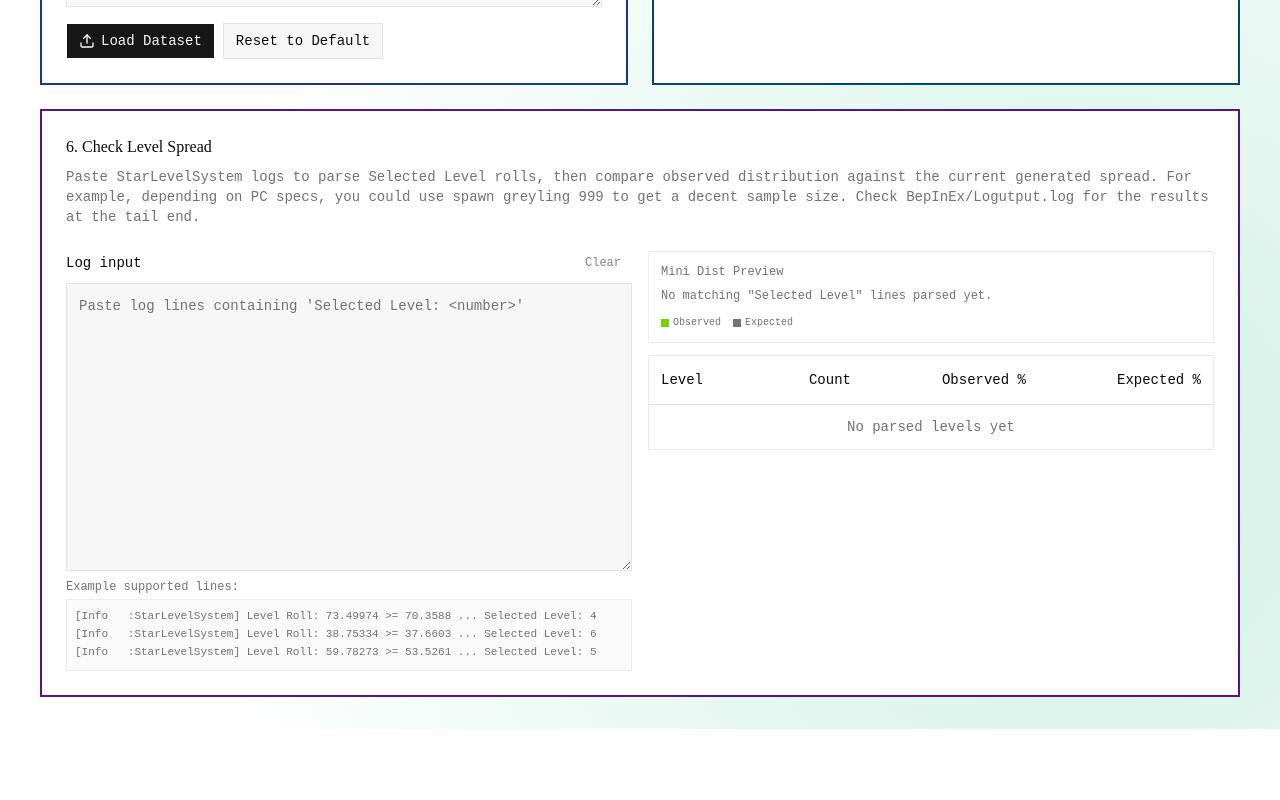
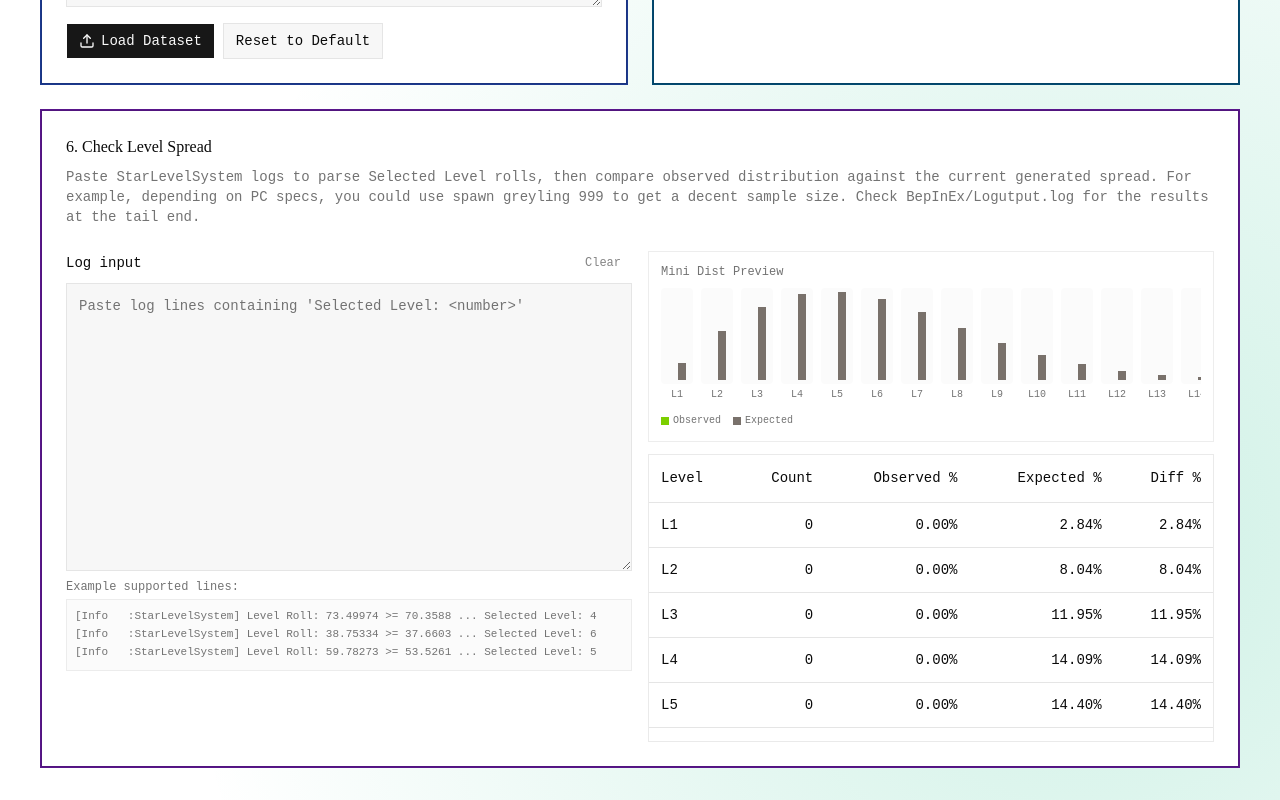
Before and after one commit to dsthedev/slslevelspreadtool, a React (Vite) app: page / in a window 1280 px wide. Shown: the part 1837-2637 px from the top of the page. Before the commit the page ends 2566 px from the top, so only its background shows below. Built offline with nearby package versions, Linux system fonts and the light colour scheme.

Commit message:
feat: add accuracy summary and difference percentage to CheckLevelSpread component

```diff
--- a/src/components/levelupchance/check-level-spread.tsx
+++ b/src/components/levelupchance/check-level-spread.tsx
@@ -32,6 +32,14 @@ type ParsedLevelRow = {
   count: number
   observedPercent: number
   expectedPercent: number
+  differencePercent: number
+}
+
+type AccuracySummary = {
+  averageAbsoluteDifference: number
+  levelCount: number
+  totalVariationDistance: number
+  accuracyPercent: number
 }
 
 const SELECTED_LEVEL_PATTERN = /Selected Level:\s*(\d+)/
@@ -81,14 +89,23 @@ export function CheckLevelSpread({ expectedEntries, className }: CheckLevelSprea
       counts.set(parsedLevel, (counts.get(parsedLevel) ?? 0) + 1)
     }
 
-    const rows = Array.from(counts.entries())
-      .sort((a, b) => a[0] - b[0])
-      .map(([level, count]): ParsedLevelRow => ({
+    const allLevels = Array.from(
+      new Set([...expectedByLevel.keys(), ...counts.keys()])
+    ).sort((a, b) => a - b)
+
+    const rows = allLevels.map((level): ParsedLevelRow => {
+      const count = counts.get(level) ?? 0
+      const observedPercent = matched > 0 ? (count / matched) * 100 : 0
+      const expectedPercent = expectedByLevel.get(level) ?? 0
+
+      return {
         level,
         count,
-        observedPercent: matched > 0 ? (count / matched) * 100 : 0,
-        expectedPercent: expectedByLevel.get(level) ?? 0,
-      }))
+        observedPercent,
+        expectedPercent,
+        differencePercent: Math.abs(observedPercent - expectedPercent),
+      }
+    })
 
     return {
       totalLines: lines.length,
@@ -103,6 +120,31 @@ export function CheckLevelSpread({ expectedEntries, className }: CheckLevelSprea
         Math.max(maxValue, row.observedPercent, row.expectedPercent),
       0
     )
+  }, [parseResult.rows])
+
+  const accuracySummary = useMemo<AccuracySummary>(() => {
+    if (parseResult.rows.length === 0) {
+      return {
+        averageAbsoluteDifference: 0,
+        levelCount: 0,
+        totalVariationDistance: 0,
+        accuracyPercent: 0,
+      }
+    }
+
+    const totalDifference = parseResult.rows.reduce(
+      (sum, row) => sum + row.differencePercent,
+      0
+    )
+    const averageAbsoluteDifference = totalDifference / parseResult.rows.length
+    const totalVariationDistance = Math.min(100, totalDifference / 2)
+
+    return {
+      averageAbsoluteDifference,
+      levelCount: parseResult.rows.length,
+      totalVariationDistance,
+      accuracyPercent: Math.max(0, 100 - totalVariationDistance),
+    }
   }, [parseResult.rows])
 
   return (
@@ -137,9 +179,15 @@ export function CheckLevelSpread({ expectedEntries, className }: CheckLevelSprea
               placeholder="Paste log lines containing 'Selected Level: <number>'"
             />
             {hasInput ? (
-              <p className="text-xs text-muted-foreground">
-                Parsed {parseResult.matchedLines} matching roll lines out of {parseResult.totalLines} total non-empty lines.
-              </p>
+              <div className="space-y-1 text-xs text-muted-foreground">
+                <p>
+                  Parsed {parseResult.matchedLines} matching roll lines out of {parseResult.totalLines} total non-empty lines.
+                </p>
+                <p>
+                  Avg absolute level diff: {accuracySummary.averageAbsoluteDifference.toFixed(2)}% across {accuracySummary.levelCount} levels
+                  {" "}(distribution mismatch {accuracySummary.totalVariationDistance.toFixed(2)}%, match score {accuracySummary.accuracyPercent.toFixed(2)}%).
+                </p>
+              </div>
             ) : (
               <div className="space-y-1 text-xs text-muted-foreground">
                 <p>Example supported lines:</p>
@@ -209,12 +257,13 @@ export function CheckLevelSpread({ expectedEntries, className }: CheckLevelSprea
                     <TableHead className="text-right">Count</TableHead>
                     <TableHead className="text-right">Observed %</TableHead>
                     <TableHead className="text-right">Expected %</TableHead>
+                    <TableHead className="text-right">Diff %</TableHead>
                   </TableRow>
                 </TableHeader>
                 <TableBody>
                   {parseResult.rows.length === 0 ? (
                     <TableRow>
-                      <TableCell colSpan={4} className="text-center text-muted-foreground">
+                      <TableCell colSpan={5} className="text-center text-muted-foreground">
                         No parsed levels yet
                       </TableCell>
                     </TableRow>
@@ -229,6 +278,9 @@ export function CheckLevelSpread({ expectedEntries, className }: CheckLevelSprea
                         <TableCell className="text-right font-mono">
                           {row.expectedPercent.toFixed(2)}%
                         </TableCell>
+                        <TableCell className="text-right font-mono">
+                          {row.differencePercent.toFixed(2)}%
+                        </TableCell>
                       </TableRow>
                     ))
                   )}
```
